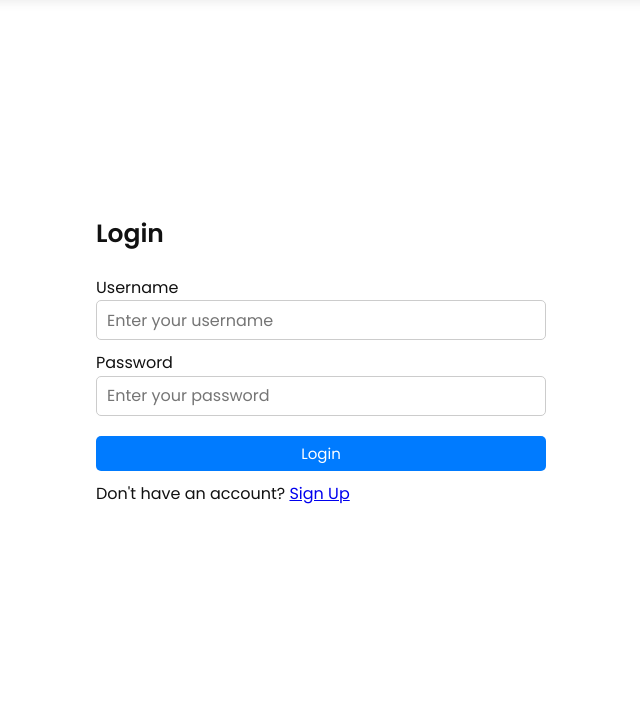
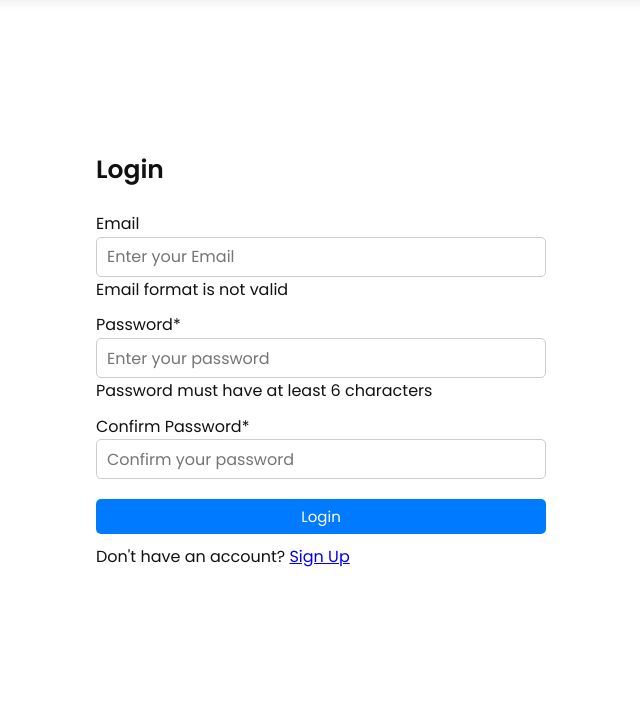
Before and after one commit to Samson-27/Resume-Builder, a PHP site: page /login.php in a window 1280 px wide. Shown: the part 86-806 px from the top of the page, without its empty margins (319-959 px from the left). Run offline with PHP 8.4, Linux system fonts and the light colour scheme; some libraries are stand-ins or nearby versions.

Commit message:
Initial commit0

```diff
--- a/login.php
+++ b/login.php
@@ -1,21 +1,72 @@
+<?php
+include 'templates/header.php';
+
+
+$email = "";
+$password = "";
+$confirm_password = "";
+
+
+$email_error = "";
+$password_error = "";
+$confirm_password_error = "";
+
+$error = false;
+
+if($_SERVER['REQUEST_METHOD'] == 'POST'){
+    $email = $_POST['email'];
+    $password = $_POST['password'];
+    $confirm_password = $_POST['confirm_password'];
+
+}
+
+/*******validate Email*********/
+if (!preg_match('/^[A-Za-z0-9._%+-]+@[A-Za-z0-9.-]+\.[A-Za-z]{2,}$/', $email)){
+    $email_error = "Email format is not valid";
+    $error = true;
+}
+
+/********validate password********/
+if(strlen($password) < 6){
+    $password_error = "Password must have at least 6 characters";
+    $error = true;
+}
+
+
+/*******validate confirm password*********/
+if($confirm_password != $password){
+    $confirm_password_error = "Password and Confirm Password do not match";
+    $error = true;
+}
+
+?>
+
+
 <html>
     <head>
         <title>Login Page</title>
         <link rel="stylesheet" href="assets/style.css">
     </head>
     <body>
-        <?php include 'templates/header.php'; ?>
+
         <div class="container">
             <div class="form-box">
                 <header>Login</header>
                 <form action="" method="post">
                     <div class="field input">
-                        <label for="username">Username</label>
-                        <input type="text" class="username" id="username" placeholder="Enter your username" required>
+                        <label for="username">Email</label>
+                        <input type="text" class="username" id="username" name = "email" value = "<?=$email ?>" placeholder="Enter your Email" required>
+                        <span class="text-danger"><?= $email_error ?></span>
                     </div>
                     <div class="field input">
-                        <label for="password">Password</label>
-                        <input type="text" class="password" id="password" placeholder="Enter your password"required>
+                        <label for="password">Password*</label>
+                        <input type="password" class="password" id="password" name = "password" value = "<?=$password ?>" placeholder="Enter your password"required>
+                         <span class="text-danger"><?= $password_error ?></span>
+                    </div>
+                    <div class="field input">
+                        <label for="confirm password">Confirm Password*</label>
+                        <input type="password" class="confirm_password" id="confirm_password" name="confirm_password" placeholder="Confirm your password" autocomplete="off" required>
+                        <span class="text-danger"><?= $confirm_password_error ?></span>
                     </div>
                     <div class="field">
                         <input type="submit" class="btn" name="submit" value="Login" placeholder="Enter your name" required>
```
